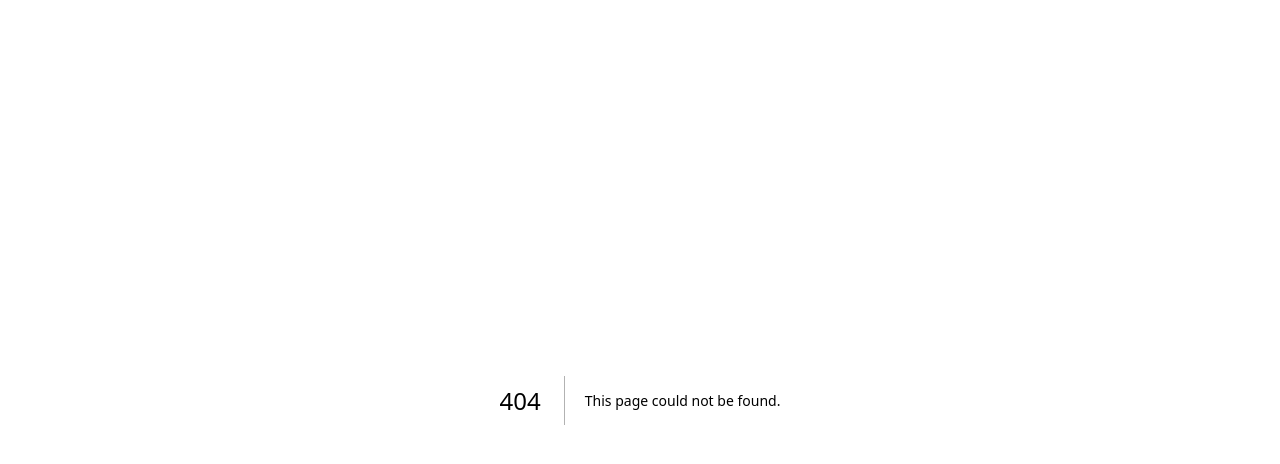
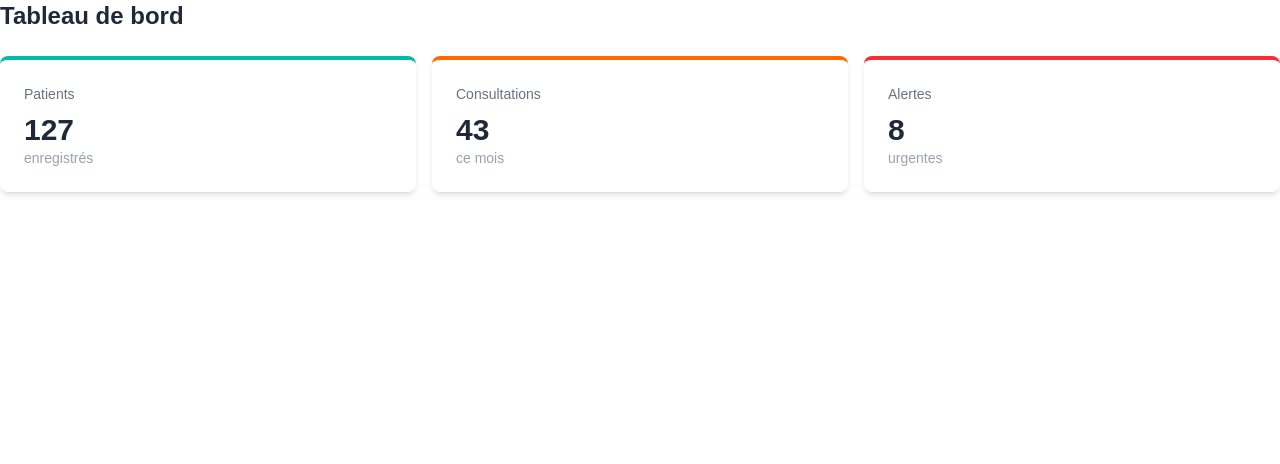
Before and after one commit to aissatou028/sensante, a Next.js app: page /dashboard in a window 1280 px wide. Before the commit this address had no page. Shown: the top 464 px of the page. Built offline with nearby package versions, Linux system fonts and the light colour scheme.

Commit message:
Pages Dashboard et Profil + StatCard (Le Pilote)

```diff
--- /dev/null
+++ b/src/app/dashboard/page.tsx
@@ -0,0 +1,19 @@
+import StatCard from "@/components/StatCard";
+
+export default function DashboardPage() {
+  return (
+    <div>
+      <h1 className="text-2xl font-bold text-gray-800 mb-6">
+        Tableau de bord
+      </h1>
+      <div className="grid grid-cols-1 md:grid-cols-3 gap-4">
+        <StatCard titre="Patients" valeur={127}
+          unite="enregistrés" couleur="border-teal-500" />
+        <StatCard titre="Consultations" valeur={43}
+          unite="ce mois" couleur="border-orange-500" />
+        <StatCard titre="Alertes" valeur={8}
+          unite="urgentes" couleur="border-red-500" />
+      </div>
+    </div>
+  );
+}
--- /dev/null
+++ b/src/app/profil/page.tsx
@@ -0,0 +1,20 @@
+export default function ProfilPage() {
+  return (
+    <div>
+      <h1 className="text-2xl font-bold text-gray-800 mb-6">
+        Mon profil
+      </h1>
+      <div className="bg-white rounded-lg shadow-md p-6 max-w-md">
+        <p className="text-gray-600">
+          <strong>Nom :</strong> Mohamed Mourtada KAMARA
+        </p>
+        <p className="text-gray-600 mt-2">
+          <strong>Rôle :</strong> Le Pilote
+        </p>
+        <p className="text-gray-600 mt-2">
+          <strong>Région :</strong> Dakar
+        </p>
+      </div>
+    </div>
+  );
+}
--- /dev/null
+++ b/src/components/StatCard.tsx
@@ -0,0 +1,18 @@
+interface StatCardProps {
+  titre: string;
+  valeur: number;
+  unite: string;
+  couleur: string;
+}
+
+export default function StatCard({
+  titre, valeur, unite, couleur
+}: StatCardProps) {
+  return (
+    <div className={`bg-white rounded-lg shadow-md p-6 border-t-4 ${couleur}`}>
+      <p className="text-sm text-gray-500">{titre}</p>
+      <p className="text-3xl font-bold text-gray-800 mt-2">{valeur}</p>
+      <p className="text-sm text-gray-400">{unite}</p>
+    </div>
+  );
+}
```
